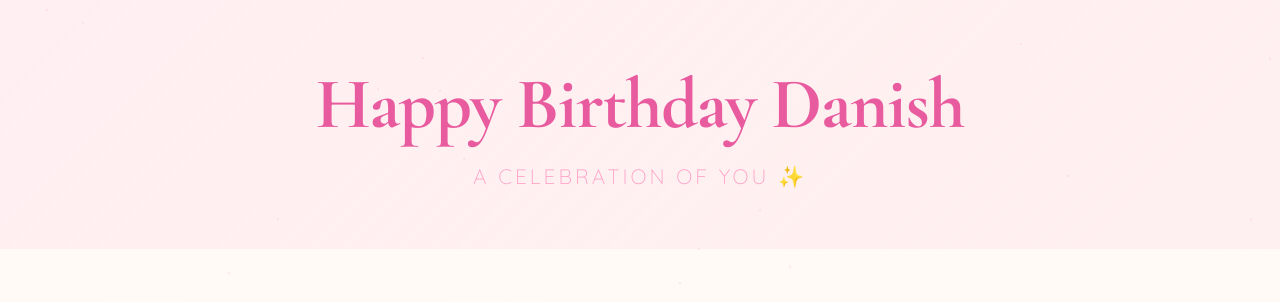
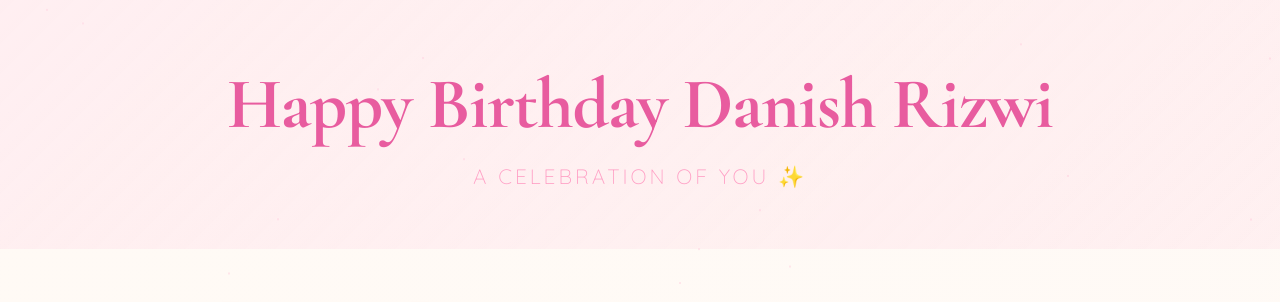
Before and after one commit to danishrizwi/Birthday-Wishes, a plain HTML site: page index.html in a window 1280 px wide. Shown: the top 302 px of the page. Drawn offline with nearby package versions, Linux system fonts and the light colour scheme.

Commit message:
Update index.html

```diff
--- a/index.html
+++ b/index.html
@@ -731,7 +731,7 @@
 
     <!-- Header -->
     <header>
-        <h1>Happy Birthday Danish</h1>
+        <h1>Happy Birthday Danish Rizwi</h1>
         <p class="subtitle">A Celebration of You ✨</p>
     </header>
 
@@ -937,4 +937,5 @@
         document.head.appendChild(style);
     </script>
 </body>
+
 </html>
```
